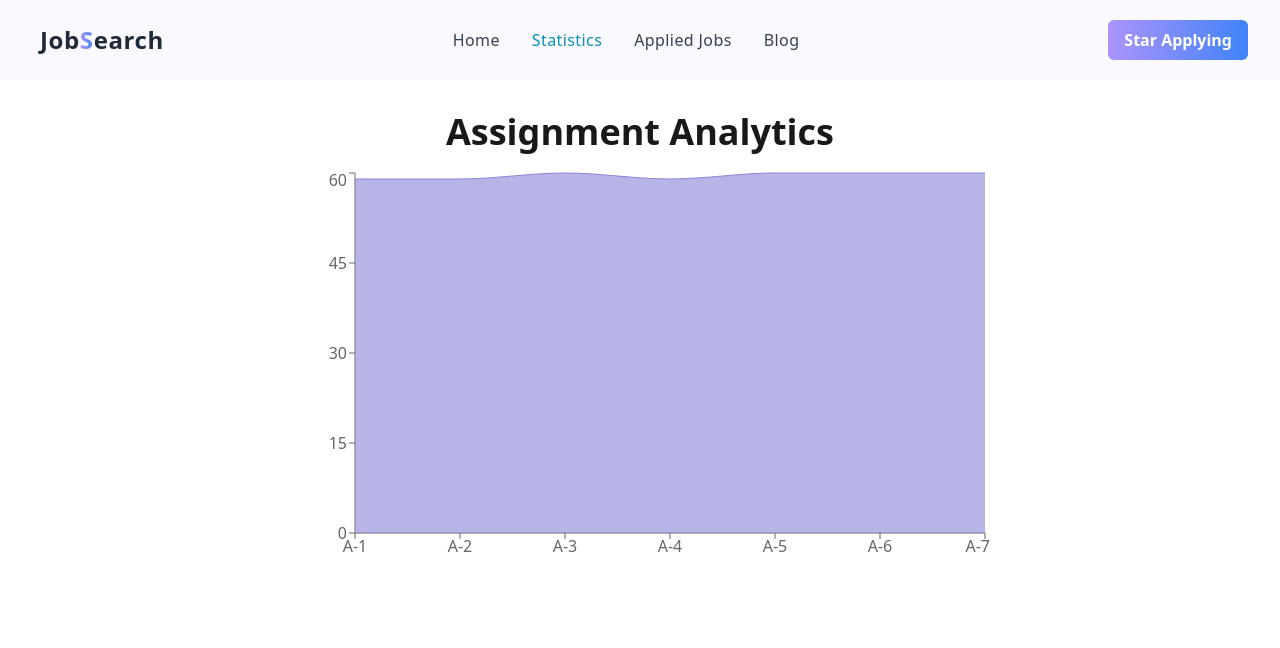
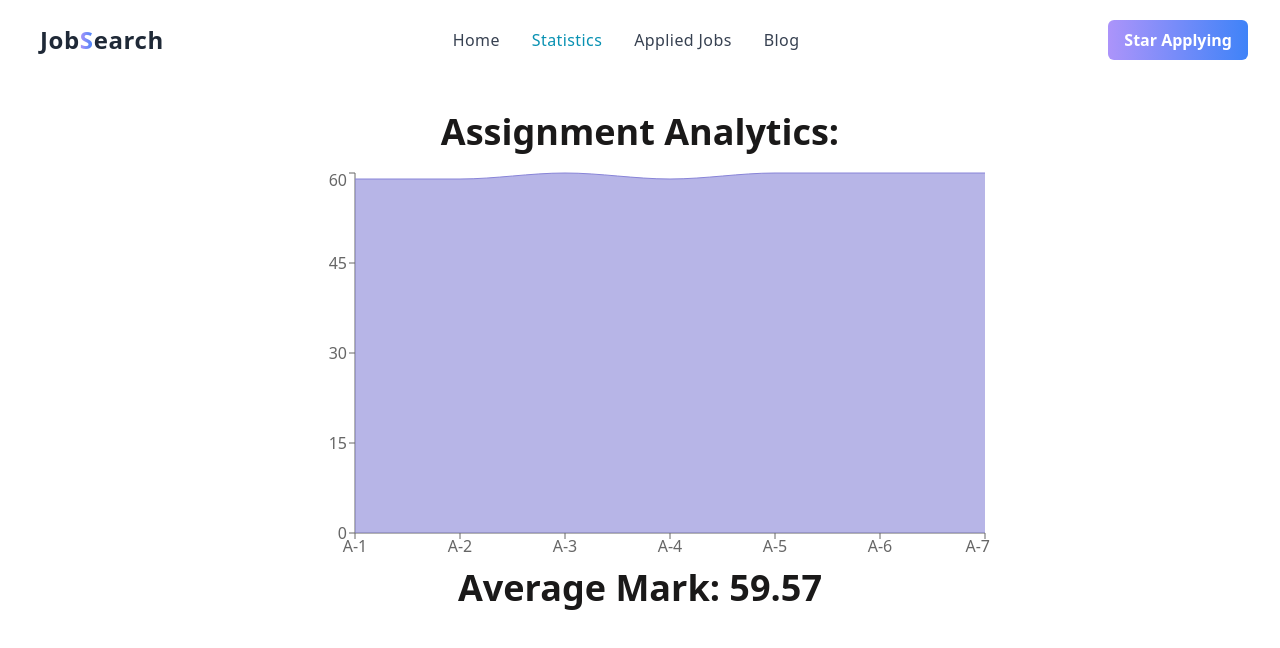
Before and after one commit to smshaown/job-search, a React (Vite) app: page /statistics in a window 1280 px wide. Shown: the top 648 px of the page. Built offline with nearby package versions, Linux system fonts and the light colour scheme.

Commit message:
header done

```diff
--- a/src/Header.jsx
+++ b/src/Header.jsx
@@ -4,7 +4,7 @@
 const Header = () => {
   const [isMenuOpen, setIsMenuOpen] = useState(false);
   return (
-    <div className="px-4 py-5 mx-auto sm:max-w-xl md:max-w-full lg:max-w-screen-xl md:px-24 lg:px-8 bg-[#F9F9FF]">
+    <div className="px-4 py-5 mx-auto sm:max-w-xl md:max-w-full lg:max-w-screen-xl md:px-24 lg:px-8 ">
       <div className="relative flex items-center justify-between ">
         <Link
           to="/"
--- a/src/Statistics.jsx
+++ b/src/Statistics.jsx
@@ -1,31 +1,41 @@
-import React from 'react';
-import { AreaChart, Area, XAxis, YAxis, CartesianGrid, Tooltip, ResponsiveContainer } from 'recharts';
+import React from "react";
+import {
+  AreaChart,
+  Area,
+  XAxis,
+  YAxis,
+  CartesianGrid,
+  Tooltip,
+  ResponsiveContainer,
+} from "recharts";
 
 const Statistics = () => {
-
   const assignmentMarks = [
     { id: 1, name: "A-1", marks: 59 },
-        { id: 2, name: "A-2", marks: 59},
+    { id: 2, name: "A-2", marks: 59 },
     { id: 3, name: "A-3", marks: 60 },
     { id: 4, name: "A-4", marks: 59 },
     { id: 5, name: "A-5", marks: 60 },
     { id: 6, name: "A-6", marks: 60 },
-        { id: 7, name: "A-7", marks: 60 }
+    { id: 7, name: "A-7", marks: 60 },
   ];
 
   let total = 0;
-  for(let i = 0; i < assignmentMarks.length; i++) {
+  for (let i = 0; i < assignmentMarks.length; i++) {
     total += assignmentMarks[i].marks;
   }
   const average = total / assignmentMarks.length;
   console.log("Average value:", average);
 
+  return (
+    <div className="my-container mt-8">
+      <h1 className="mb-4 text-2xl md:text-4xl font-bold text-regalBlack text-center ">
+        Assignment Analytics:
+      </h1>
 
-    return (
-        <div className='my-container mt-8'>
-            <h1 className='mb-4 text-2xl md:text-4xl font-bold text-regalBlack text-center'>Assignment Analytics</h1>
+
       <AreaChart
-                className='mx-auto'
+        className="mx-auto"
         width={700}
         height={400}
         data={assignmentMarks}
@@ -35,6 +45,10 @@
         <Tooltip />
         <Area type="monotone" dataKey="marks" stroke="#8884d8" fill="#8884d8" />
       </AreaChart>
+
+      <h2 className="mb-4 text-2xl md:text-4xl font-bold text-regalBlack text-center ">
+       Average Mark: {average.toFixed(2)}
+      </h2>
     </div>
   );
 };
```
Lines whose indentation alone changed are shown as unchanged.
